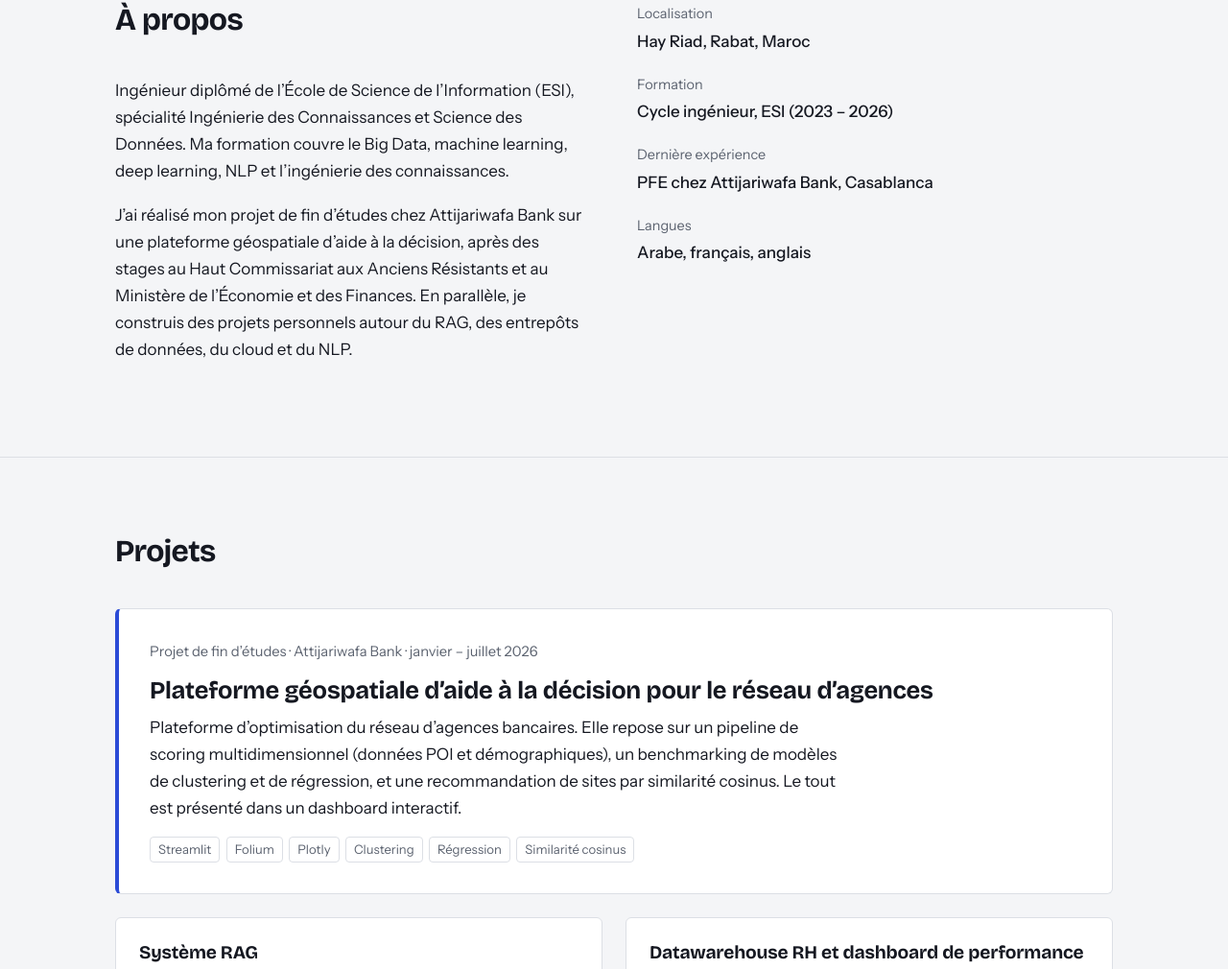
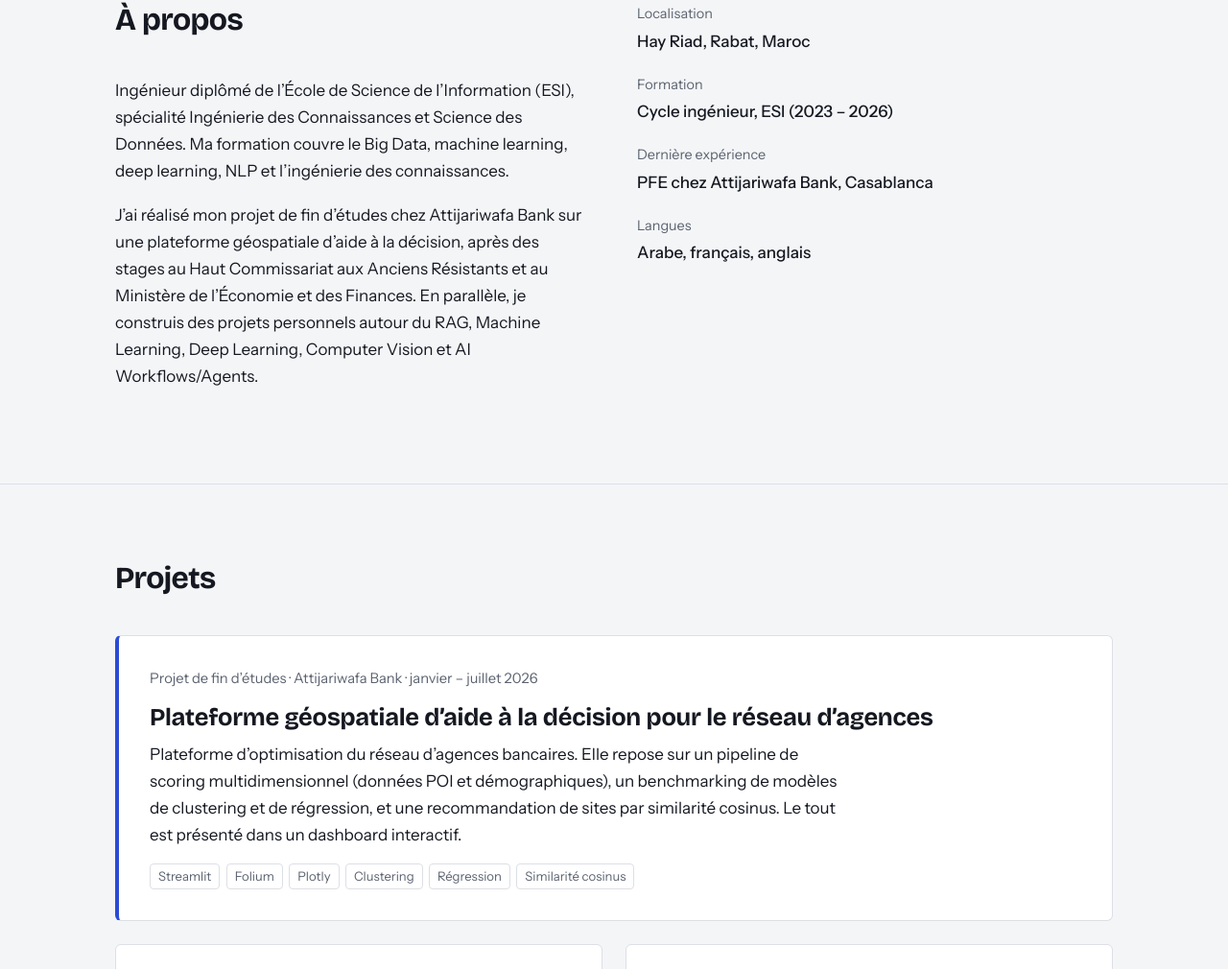
Before and after one commit to Aiden-Domochevski/portfolio, a plain HTML site: page index.html in a window 1280 px wide. Shown: the part 728-1738 px from the top of the page at 96% size. Drawn offline with nearby package versions, Linux system fonts and the light colour scheme.

Commit message:
update content

```diff
--- a/index.html
+++ b/index.html
@@ -215,7 +215,7 @@
         <div>
           <h2>À propos</h2>
           <p>Ingénieur diplômé de l’École de Science de l’Information (ESI), spécialité Ingénierie des Connaissances et Science des Données. Ma formation couvre le Big Data, machine learning, deep learning, NLP et l’ingénierie des connaissances.</p>
-          <p>J’ai réalisé mon projet de fin d’études chez Attijariwafa Bank sur une plateforme géospatiale d’aide à la décision, après des stages au Haut Commissariat aux Anciens Résistants et au Ministère de l’Économie et des Finances. En parallèle, je construis des projets personnels autour du RAG, des entrepôts de données, du cloud et du NLP.</p>
+          <p>J’ai réalisé mon projet de fin d’études chez Attijariwafa Bank sur une plateforme géospatiale d’aide à la décision, après des stages au Haut Commissariat aux Anciens Résistants et au Ministère de l’Économie et des Finances. En parallèle, je construis des projets personnels autour du RAG, Machine Learning, Deep Learning, Computer Vision et AI Workflows/Agents.</p>
         </div>
         <dl class="facts">
           <div><dt>Localisation</dt><dd>Hay Riad, Rabat, Maroc</dd></div>
```
